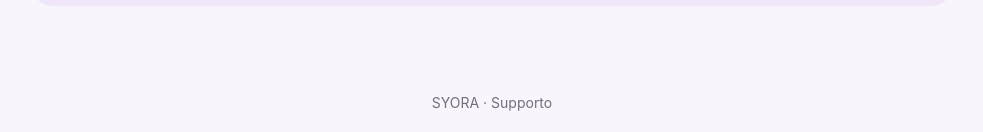
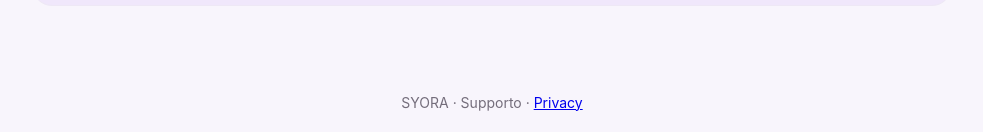
Before and after one commit to stepazivkovic/syora-support, a plain HTML site: page index.html in a window 1280 px wide. Shown: the part 889-1021 px from the top of the page, without its empty margins (148-1131 px from the left). Drawn offline with Linux system fonts and the light colour scheme.

Commit message:
Link privacy policy from support page

```diff
--- a/index.html
+++ b/index.html
@@ -80,6 +80,6 @@
         <a href="mailto:syora-timeapp@hotmail.com">syora-timeapp@hotmail.com</a>
       </section>
     </main>
-    <footer>SYORA · Supporto</footer>
+    <footer>SYORA · Supporto · <a href="privacy.html">Privacy</a></footer>
   </body>
 </html>
```
